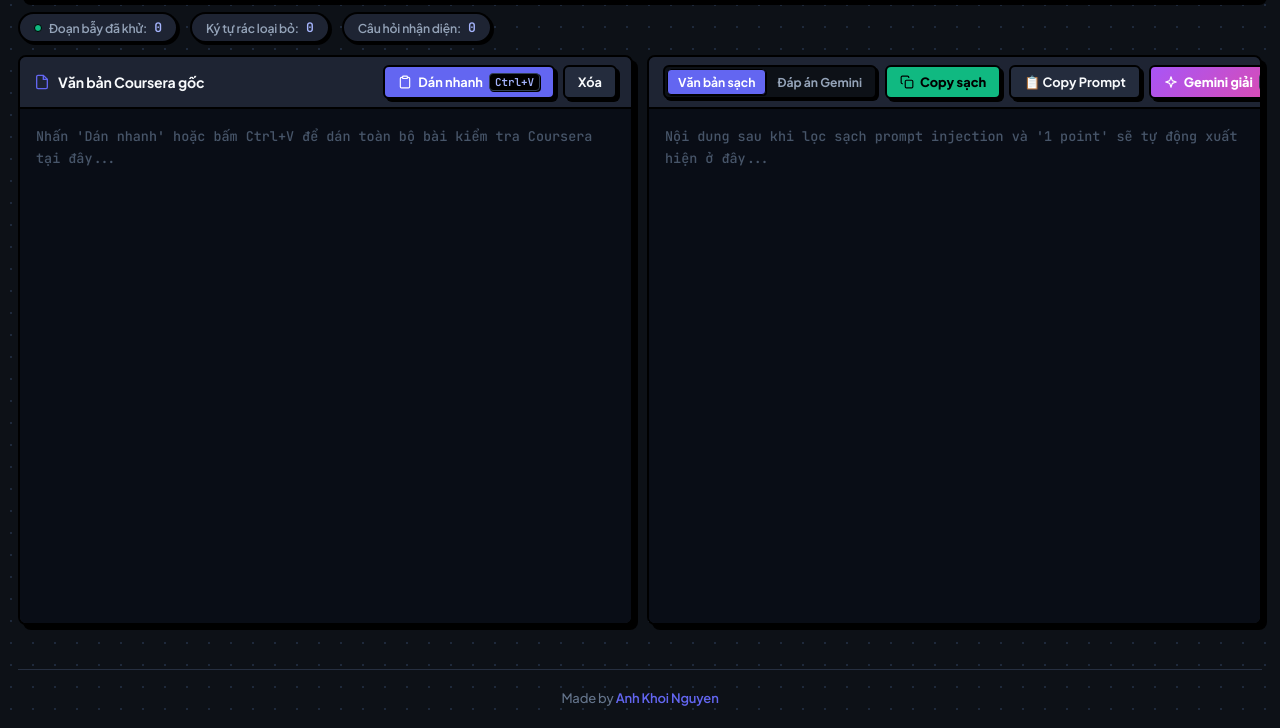
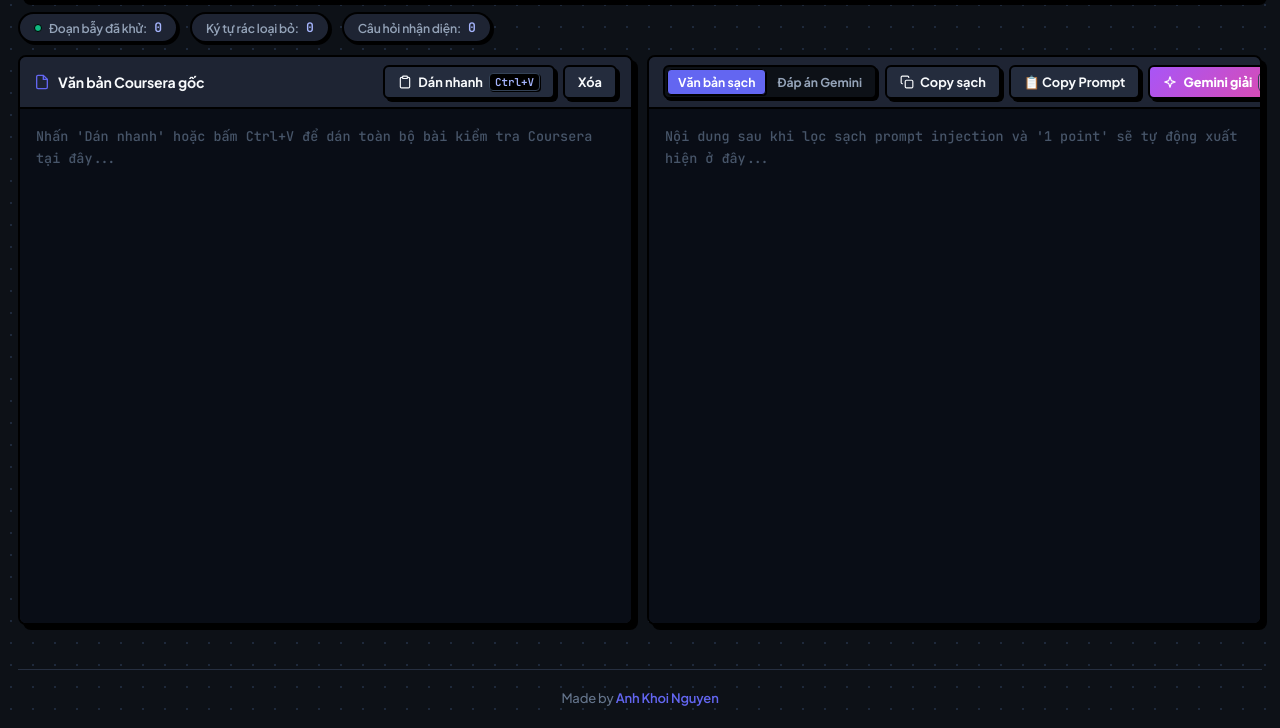
Before and after one commit to anhkhoi-cloudswe/coursera-helper, a browser extension: page index.html in a window 1280 px wide. Shown: the part 72-800 px from the top of the page. Drawn offline with nearby package versions, Linux system fonts and the light colour scheme.

Commit message:
fix(ui): unify button default dark background with hover highlight and update sidepanel settings text

```diff
--- a/extension/sidepanel.css
+++ b/extension/sidepanel.css
@@ -543,21 +543,22 @@ textarea::placeholder {
 }
 
 .btn-primary {
+  background: #242c3d;
+  color: var(--text);
+}
+.btn-primary:hover {
   background: var(--primary);
   color: white;
 }
-.btn-primary:hover {
-  background: var(--primary-hover);
-}
 
 .btn-emerald {
+  background: #242c3d;
+  color: var(--text);
+}
+.btn-emerald:hover {
   background: var(--emerald);
   color: #000000;
   font-weight: 800;
-}
-.btn-emerald:hover {
-  background: #34d399;
-  color: #000000;
 }
 
 .btn-ai {
--- a/index.html
+++ b/index.html
@@ -212,23 +212,24 @@
     }
 
     .btn-primary {
+      background: #242c3d;
+      color: var(--text);
+    }
+
+    .btn-primary:hover {
       background: var(--primary);
       color: #ffffff;
     }
 
-    .btn-primary:hover {
-      background: var(--primary-hover);
-    }
-
     .btn-emerald {
+      background: #242c3d;
+      color: var(--text);
+    }
+
+    .btn-emerald:hover {
       background: var(--emerald);
       color: #000000;
       font-weight: 800;
-    }
-
-    .btn-emerald:hover {
-      background: #34d399;
-      color: #000000;
     }
 
     .btn-ai {
```
Also changed, not shown: extension/sidepanel.html (+1 -2 lines).
